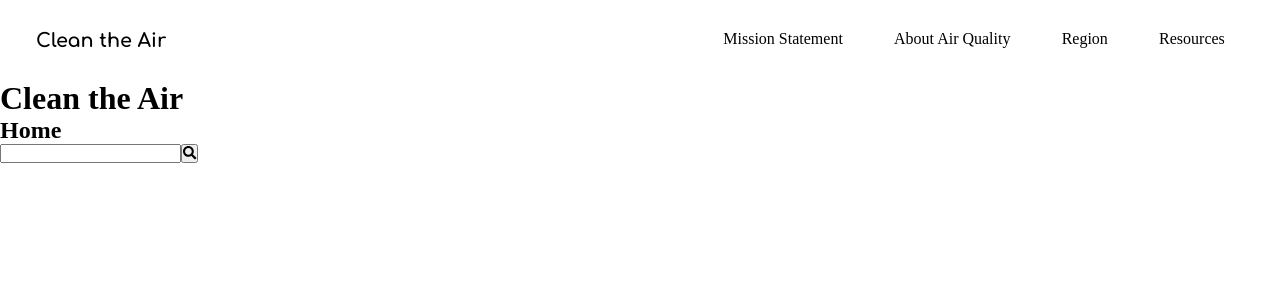
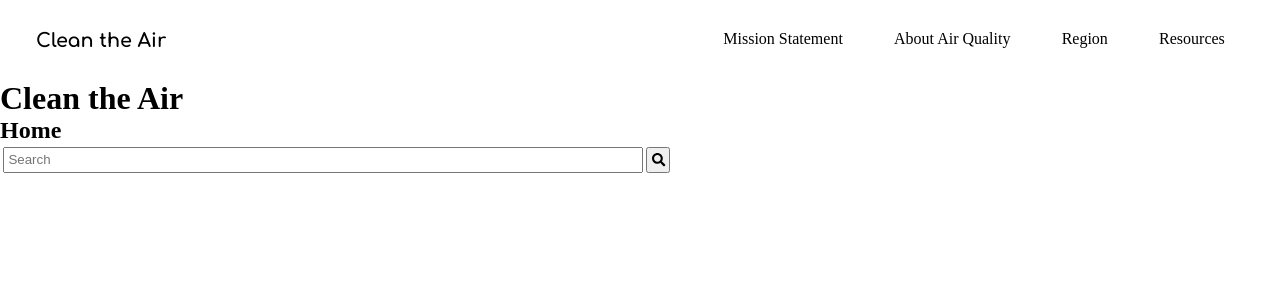
Before and after one commit to rmcguire6/v30-geckos-team-04, a React (Create React App) app: page / in a window 1280 px wide. Shown: the top 300 px of the page. Built offline with nearby package versions, Linux system fonts and the light colour scheme.

Commit message:
Task: Style SearchBar

```diff
--- a/src/@modules/search/SearchBar.js
+++ b/src/@modules/search/SearchBar.js
@@ -1,6 +1,7 @@
 import React, {useState, useContext} from 'react'
 import { FontAwesomeIcon } from "@fortawesome/react-fontawesome";
 import {faSearch} from "@fortawesome/free-solid-svg-icons"
+import styles from './SearchBar.module.css'
 import CurrentLocationContext from '../../context/CurrentLocation'
 const SearchBar = () => {
   const [searchText, setSearchText] = useState('')
@@ -14,11 +15,12 @@ const SearchBar = () => {
 return (
     <div>
         <form onSubmit={setLocation}>
-          <input
+          <input className={styles.SearchBar}
            value={searchText}
+           placeholder='Search'
            onChange={(e) => setSearchText(e.target.value.trim())}
           />
-           <button><FontAwesomeIcon icon={faSearch} /></button>
+           <button className={styles.icon}><FontAwesomeIcon icon={faSearch} /></button>
         </form>
     </div>
   );
--- /dev/null
+++ b/src/@modules/search/SearchBar.module.css
@@ -0,0 +1,11 @@
+@value airBlack, airWhite from '../../common/colors.css';
+.SearchBar {
+    margin: .2rem;
+    padding: .2rem;
+    width: 50%;
+}
+.icon {
+    background-color: airBlack;
+    color: airWhite;
+    padding: .2rem;
+}
```
